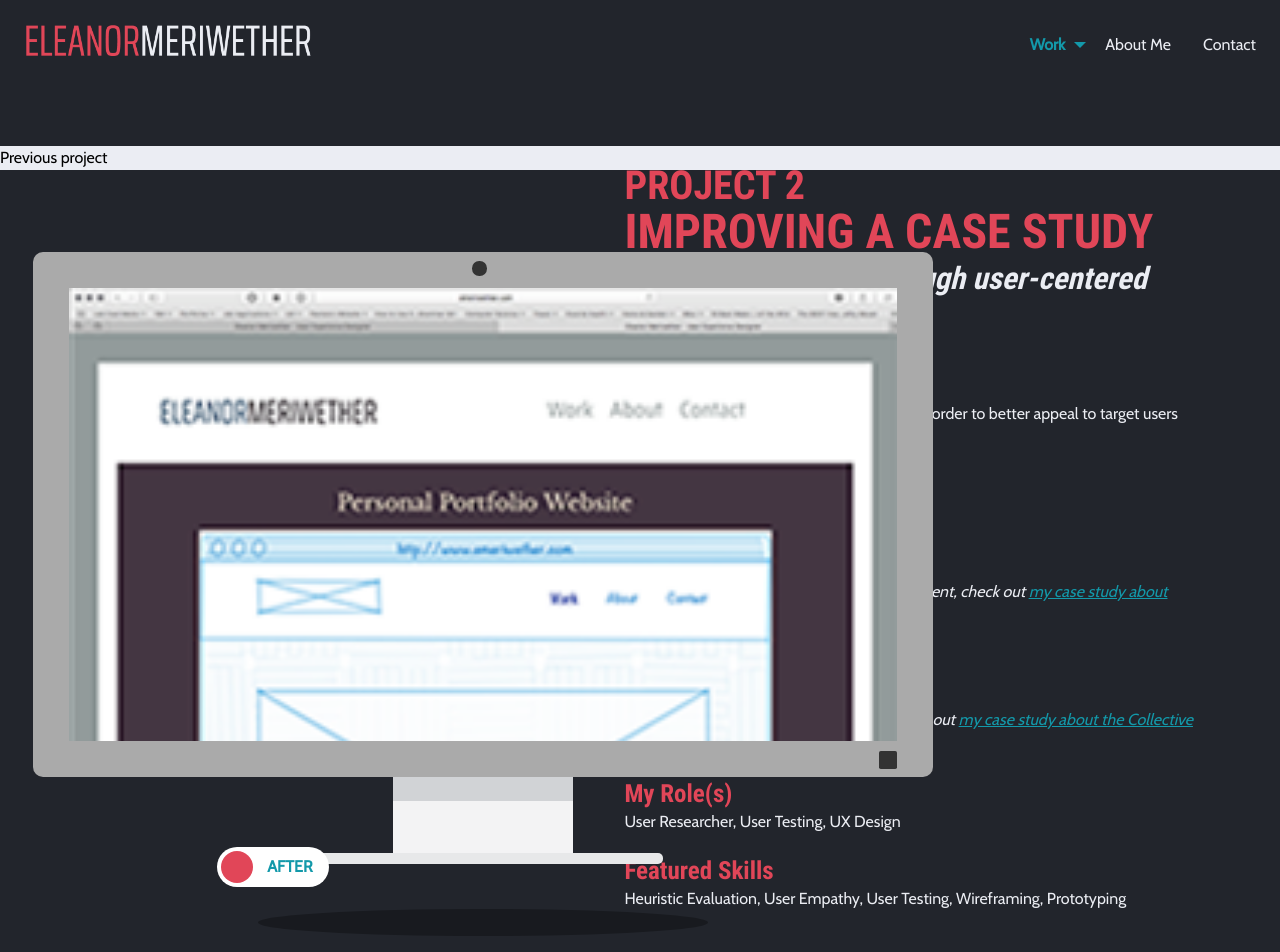
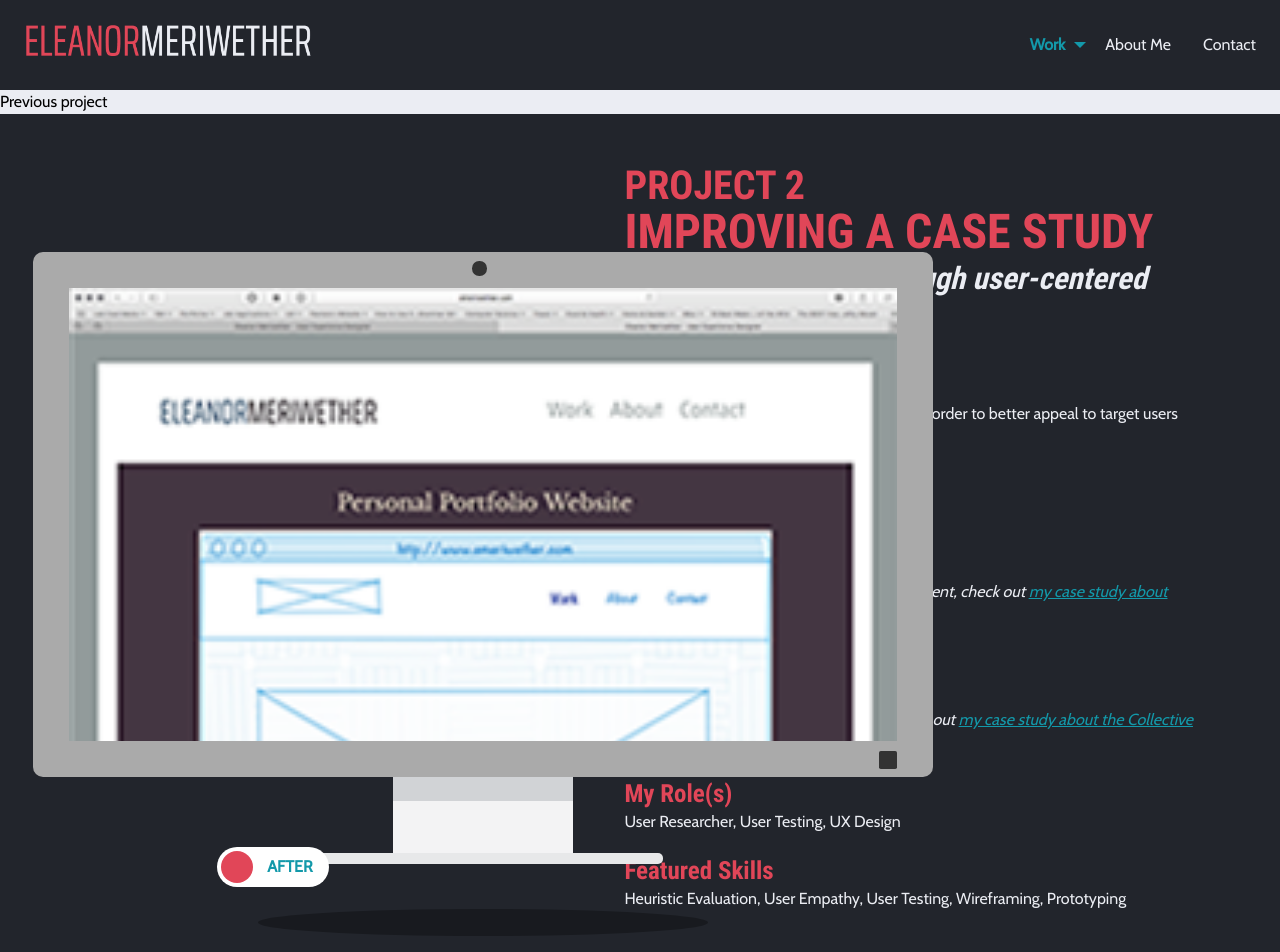
Before and after one commit to emeriwether/emeriwether.github.io, a Jekyll site: the page built from project.html, in a window 1280 px wide. Shown: the top 952 px of the page. Built offline with Jekyll 4.4.1, drawn with Linux system fonts in a browser that asks for light colours.

Commit message:
move proj nav outside of header

```diff
--- a/project.html
+++ b/project.html
@@ -7,9 +7,10 @@ description: "Details about a UX project that I did to improve the case studies
 css: /css2/project.css
 ---
 
+<div class="cell projectNav"><button href="/projectA.html">Previous project</button></div>
+
 <!-- BEGIN HEADER -->
 <header class="grid-container-padded">
-    <div class="cell projectNav"><button href="/projectA.html">Previous project</button></div>
     <div class="grid-x grid-margin-x align-middle">
 
         <!-- HEADER TEXT -->
```
